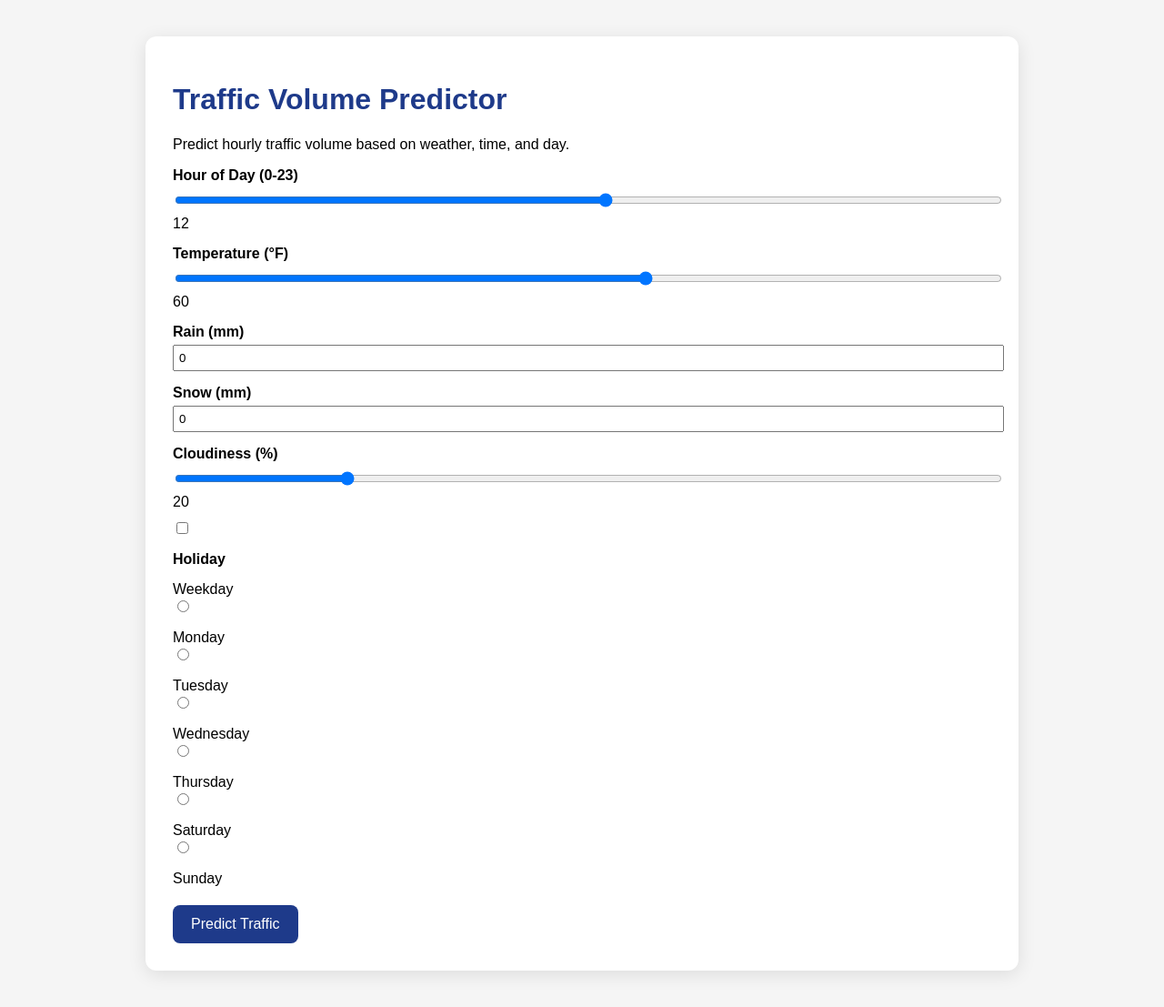
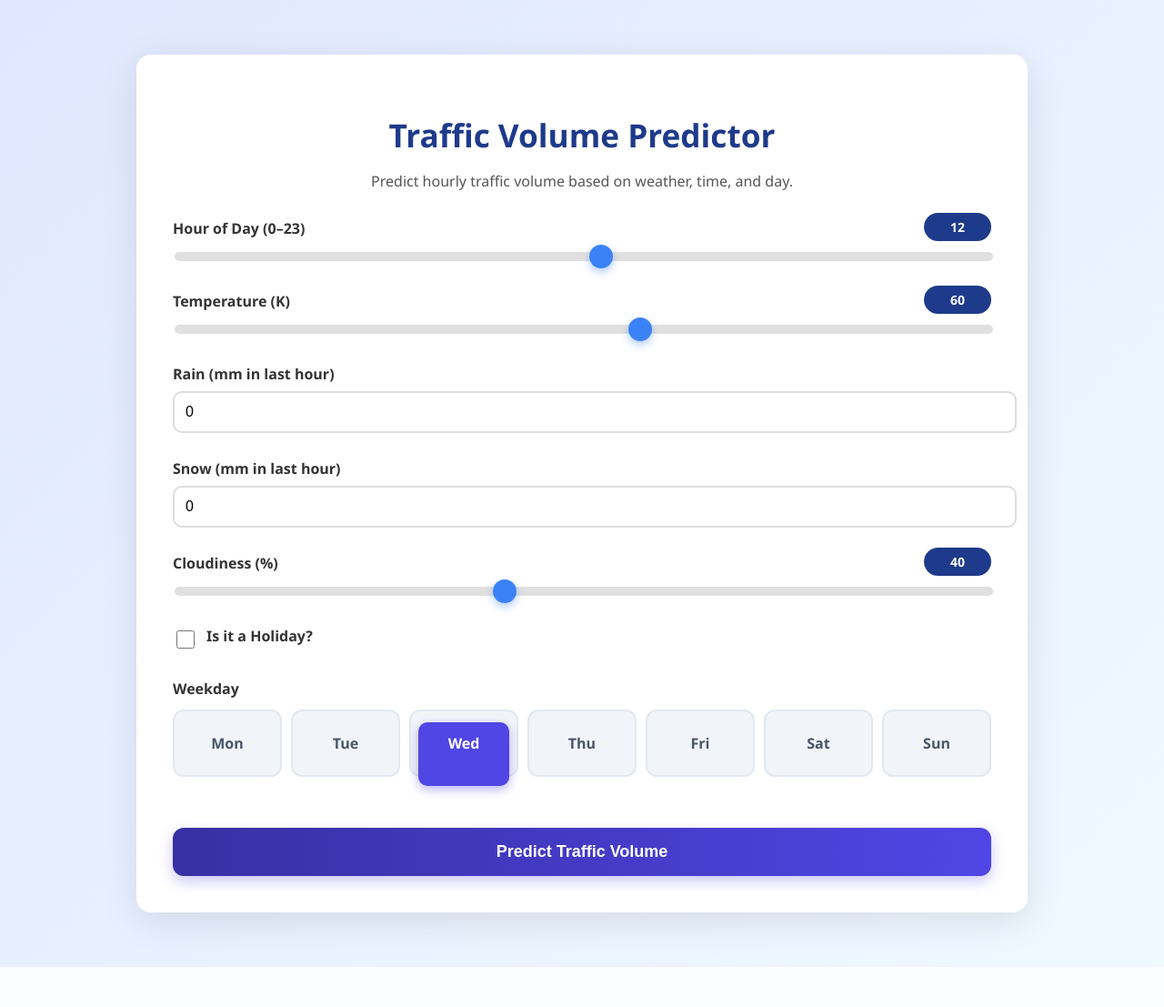
Before and after one commit to Guilhermertp/machine-learning-zoomcamp2025, a Flask app: page / in a window 1280 px wide. Shown: the whole page at 91% size. After the commit the page ends 1063 px from the top, so only its background shows below. Run offline with Flask 3, Linux system fonts and the light colour scheme; parts of the project's set-up code (start-up, migrations or seed data) failed here and were passed over.

Commit message:
Add files via upload

```diff
--- a/CapstoneProj/templates/index.html
+++ b/CapstoneProj/templates/index.html
@@ -6,61 +6,212 @@
   <title>Traffic Volume Predictor</title>
   <style>
     body {
-      font-family: Arial, sans-serif;
-      background: #f5f5f5;
+      font-family: 'Segoe UI', Arial, sans-serif;
+      background: linear-gradient(135deg, #e0e7ff 0%, #f0f9ff 100%);
       margin: 0;
-      padding: 0;
+      padding: 20px;
+      min-height: 100vh;
     }
     .container {
       max-width: 900px;
       margin: 40px auto;
-      background: #fff;
-      padding: 30px;
-      border-radius: 12px;
-      box-shadow: 0 4px 20px rgba(0,0,0,0.1);
+      background: white;
+      padding: 40px;
+      border-radius: 16px;
+      box-shadow: 0 10px 40px rgba(0, 0, 0, 0.1);
     }
     h1 {
+      text-align: center;
       color: #1e3a8a;
+      margin-bottom: 8px;
+      font-size: 2.2rem;
+    }
+    p {
+      text-align: center;
+      color: #555;
+      margin-bottom: 30px;
+    }
+
+    .form-group {
+      margin-bottom: 28px;
     }
     label {
       display: block;
-      margin-top: 15px;
-      font-weight: bold;
+      margin-bottom: 8px;
+      font-weight: 600;
+      color: #333;
     }
-    input[type="number"], input[type="range"] {
+
+    /* Slider Styling */
+    .slider-wrapper {
+      position: relative;
+    }
+    input[type="range"] {
       width: 100%;
-      padding: 5px;
-      margin-top: 5px;
+      height: 10px;
+      border-radius: 10px;
+      background: #e0e0e0;
+      outline: none;
+      -webkit-appearance: none;
     }
-    .checkbox-group, .weekday-group {
-      margin-top: 10px;
+    input[type="range"]::-webkit-slider-thumb {
+      -webkit-appearance: none;
+      width: 26px;
+      height: 26px;
+      background: #3b82f6;
+      border-radius: 50%;
+      cursor: pointer;
+      box-shadow: 0 4px 10px rgba(59, 130, 246, 0.4);
+      transition: transform 0.2s;
     }
-    .weekday-group label {
-      margin-right: 10px;
-      font-weight: normal;
+    input[type="range"]::-webkit-slider-thumb:hover {
+      transform: scale(1.15);
     }
-    button {
-      margin-top: 20px;
-      padding: 12px 20px;
+    input[type="range"]::-moz-range-thumb {
+      width: 26px;
+      height: 26px;
+      background: #3b82f6;
+      border-radius: 50%;
+      cursor: pointer;
+      border: none;
+      box-shadow: 0 4px 10px rgba(59, 130, 246, 0.4);
+    }
+
+    .slider-value {
+      position: absolute;
+      right: 0;
+      top: -36px;
       background: #1e3a8a;
       color: white;
-      border: none;
-      border-radius: 8px;
-      cursor: pointer;
+      padding: 6px 12px;
+      border-radius: 20px;
+      font-weight: bold;
+      font-size: 14px;
+      min-width: 50px;
+      text-align: center;
+    }
+
+    input[type="number"] {
+      width: 100%;
+      padding: 12px;
+      border: 2px solid #ddd;
+      border-radius: 10px;
+      font-size: 16px;
+      transition: border 0.3s;
+    }
+    input[type="number"]:focus {
+      border-color: #3b82f6;
+      outline: none;
+    }
+
+    /* Holiday Checkbox */
+    .checkbox-group {
+      display: flex;
+      align-items: center;
+      gap: 10px;
       font-size: 16px;
     }
+    .checkbox-group input[type="checkbox"] {
+      width: 20px;
+      height: 20px;
+      accent-color: #3b82f6;
+    }
+
+    /* Beautiful Weekday Selector */
+    .weekday-selector {
+      display: flex;
+      flex-wrap: wrap;
+      gap: 10px;
+      justify-content: center;
+      margin-top: 12px;
+    }
+    .weekday-btn {
+      flex: 1;
+      min-width: 90px;
+      padding: 12px 8px;
+      background: #f1f5f9;
+      border: 2px solid #e2e8f0;
+      border-radius: 12px;
+      text-align: center;
+      font-weight: 600;
+      color: #475569;
+      cursor: pointer;
+      transition: all 0.3s ease;
+    }
+    .weekday-btn:hover {
+      background: #e0e7ff;
+      border-color: #a5b4fc;
+      transform: translateY(-2px);
+    }
+    .weekday-btn input[type="radio"] {
+      display: none;
+    }
+    .weekday-btn input[type="radio"]:checked + span {
+      color: white;
+    }
+    .weekday-btn input[type="radio"]:checked ~ span {
+      background: #4f46e5;
+    }
+    .weekday-btn span {
+      display: block;
+      width: 100%;
+      height: 100%;
+      border-radius: 10px;
+      padding: 12px 0;
+      transition: all 0.3s;
+    }
+    .weekday-btn input[type="radio"]:checked + span {
+      background: #4f46e5;
+      color: white;
+      box-shadow: 0 4px 12px rgba(79, 70, 229, 0.4);
+    }
+
+    /* Button */
+    button {
+      width: 100%;
+      padding: 16px;
+      background: linear-gradient(to right, #3730a3, #4f46e5);
+      color: white;
+      border: none;
+      border-radius: 12px;
+      font-size: 18px;
+      font-weight: 600;
+      cursor: pointer;
+      margin-top: 20px;
+      transition: all 0.3s;
+      box-shadow: 0 6px 15px rgba(79, 70, 229, 0.3);
+    }
     button:hover {
-      background: #3749b0;
+      transform: translateY(-3px);
+      box-shadow: 0 10px 20px rgba(79, 70, 229, 0.4);
     }
+
+    /* Result */
     .result {
-      margin-top: 20px;
-      padding: 15px;
-      background: #fde2e2;
-      border: 1px solid #f5c2c7;
-      border-radius: 8px;
-      font-size: 18px;
+      margin-top: 30px;
+      padding: 20px;
+      background: linear-gradient(to right, #f0fdf4, #dcfce7);
+      border: 2px solid #86efac;
+      border-radius: 12px;
+      text-align: center;
+      font-size: 20px;
       font-weight: bold;
-      color: #b91c1c;
+      color: #166534;
+      display: none;
+      animation: fadeIn 0.6s ease;
+    }
+    @keyframes fadeIn {
+      from { opacity: 0; transform: translateY(10px); }
+      to { opacity: 1; transform: translateY(0); }
+    }
+
+    @media (max-width: 600px) {
+      .weekday-selector {
+        grid-template-columns: repeat(2, 1fr);
+      }
+      .weekday-btn {
+        min-width: auto;
+      }
     }
   </style>
 </head>
@@ -71,85 +222,113 @@
 
     <form id="predictForm">
       <!-- Hour -->
-      <label for="hour">Hour of Day (0-23)</label>
-      <input type="range" id="hour" name="hour" min="0" max="23" value="12">
-      <span id="hourVal">12</span>
+      <div class="form-group">
+        <label for="hour">Hour of Day (0–23)</label>
+        <div class="slider-wrapper">
+          <input type="range" id="hour" name="hour" min="0" max="23" value="12">
+          <div class="slider-value" id="hourVal">12</div>
+        </div>
+      </div>
 
       <!-- Temperature -->
-      <label for="temp">Temperature (°F)</label>
-      <input type="range" id="temp" name="temp" min="-20" max="120" value="60">
-      <span id="tempVal">60</span>
+      <div class="form-group">
+        <label for="temp">Temperature (K)</label>
+        <div class="slider-wrapper">
+          <input type="range" id="temp" name="temp" min="-20" max="120" value="60">
+          <div class="slider-value" id="tempVal">60</div>
+        </div>
+      </div>
 
       <!-- Rain -->
-      <label for="rain_1h">Rain (mm)</label>
-      <input type="number" id="rain_1h" name="rain_1h" min="0" max="50" value="0">
+      <div class="form-group">
+        <label for="rain_1h">Rain (mm in last hour)</label>
+        <input type="number" id="rain_1h" name="rain_1h" min="0" max="50" step="0.1" value="0">
+      </div>
 
       <!-- Snow -->
-      <label for="snow_1h">Snow (mm)</label>
-      <input type="number" id="snow_1h" name="snow_1h" min="0" max="10" value="0">
+      <div class="form-group">
+        <label for="snow_1h">Snow (mm in last hour)</label>
+        <input type="number" id="snow_1h" name="snow_1h" min="0" max="10" step="0.1" value="0">
+      </div>
 
       <!-- Clouds -->
-      <label for="clouds_all">Cloudiness (%)</label>
-      <input type="range" id="clouds_all" name="clouds_all" min="0" max="100" value="20">
-      <span id="cloudsVal">20</span>
+      <div class="form-group">
+        <label for="clouds_all">Cloudiness (%)</label>
+        <div class="slider-wrapper">
+          <input type="range" id="clouds_all" name="clouds_all" min="0" max="100" value="40">
+          <div class="slider-value" id="cloudsVal">40</div>
+        </div>
+      </div>
 
       <!-- Holiday -->
-      <div class="checkbox-group">
+      <div class="form-group checkbox-group">
         <input type="checkbox" id="is_holiday" name="is_holiday">
-        <label for="is_holiday">Holiday</label>
+        <label for="is_holiday">Is it a Holiday?</label>
       </div>
 
-      <!-- Weekdays -->
-      <div class="weekday-group">
+      <!-- Weekdays - Beautiful Pill Menu -->
+      <div class="form-group">
         <label>Weekday</label>
-        <input type="radio" id="Monday" name="weekday" value="Monday">
-        <label for="Monday">Monday</label>
-
-        <input type="radio" id="Tuesday" name="weekday" value="Tuesday">
-        <label for="Tuesday">Tuesday</label>
-
-        <input type="radio" id="Wednesday" name="weekday" value="Wednesday">
-        <label for="Wednesday">Wednesday</label>
-
-        <input type="radio" id="Thursday" name="weekday" value="Thursday">
-        <label for="Thursday">Thursday</label>
-
-        <input type="radio" id="Saturday" name="weekday" value="Saturday">
-        <label for="Saturday">Saturday</label>
-
-        <input type="radio" id="Sunday" name="weekday" value="Sunday">
-        <label for="Sunday">Sunday</label>
+        <div class="weekday-selector">
+          <label class="weekday-btn">
+            <input type="radio" name="weekday" value="Monday">
+            <span>Mon</span>
+          </label>
+          <label class="weekday-btn">
+            <input type="radio" name="weekday" value="Tuesday">
+            <span>Tue</span>
+          </label>
+          <label class="weekday-btn">
+            <input type="radio" name="weekday" value="Wednesday" checked>
+            <span>Wed</span>
+          </label>
+          <label class="weekday-btn">
+            <input type="radio" name="weekday" value="Thursday">
+            <span>Thu</span>
+          </label>
+          <label class="weekday-btn">
+            <input type="radio" name="weekday" value="Friday">
+            <span>Fri</span>
+          </label>
+          <label class="weekday-btn">
+            <input type="radio" name="weekday" value="Saturday">
+            <span>Sat</span>
+          </label>
+          <label class="weekday-btn">
+            <input type="radio" name="weekday" value="Sunday">
+            <span>Sun</span>
+          </label>
+        </div>
       </div>
 
-      <button type="submit">Predict Traffic</button>
+      <button type="submit">Predict Traffic Volume</button>
     </form>
 
-    <div id="result" class="result" style="display:none;"></div>
+    <div id="result" class="result"></div>
   </div>
 
   <script>
-    // Update slider display
-    const hourSlider = document.getElementById('hour');
-    const hourVal = document.getElementById('hourVal');
-    hourSlider.addEventListener('input', () => { hourVal.textContent = hourSlider.value; });
+    // Update slider values
+    function updateSlider(sliderId, valueId) {
+      const slider = document.getElementById(sliderId);
+      const valueDisplay = document.getElementById(valueId);
+      slider.addEventListener('input', () => {
+        valueDisplay.textContent = slider.value;
+      });
+    }
 
-    const tempSlider = document.getElementById('temp');
-    const tempVal = document.getElementById('tempVal');
-    tempSlider.addEventListener('input', () => { tempVal.textContent = tempSlider.value; });
+    updateSlider('hour', 'hourVal');
+    updateSlider('temp', 'tempVal');
+    updateSlider('clouds_all', 'cloudsVal');
 
-    const cloudsSlider = document.getElementById('clouds_all');
-    const cloudsVal = document.getElementById('cloudsVal');
-    cloudsSlider.addEventListener('input', () => { cloudsVal.textContent = cloudsSlider.value; });
-
-    // Handle form submission
+    // Form submission
     document.getElementById('predictForm').addEventListener('submit', async (e) => {
       e.preventDefault();
 
-      // Build input data
       const inputs = {
         temp: parseFloat(document.getElementById('temp').value),
-        rain_1h: parseFloat(document.getElementById('rain_1h').value),
-        snow_1h: parseFloat(document.getElementById('snow_1h').value),
+        rain_1h: parseFloat(document.getElementById('rain_1h').value) || 0,
+        snow_1h: parseFloat(document.getElementById('snow_1h').value) || 0,
         clouds_all: parseFloat(document.getElementById('clouds_all').value),
         hour: parseInt(document.getElementById('hour').value),
         is_holiday: document.getElementById('is_holiday').checked ? 1 : 0,
@@ -157,13 +336,14 @@
         weekday_Tuesday: 0,
         weekday_Wednesday: 0,
         weekday_Thursday: 0,
+        weekday_Friday: 0,
         weekday_Saturday: 0,
         weekday_Sunday: 0
       };
 
-      const weekday = document.querySelector('input[name="weekday"]:checked');
-      if (weekday) {
-        inputs[`weekday_${weekday.value}`] = 1;
+      const selectedWeekday = document.querySelector('input[name="weekday"]:checked');
+      if (selectedWeekday) {
+        inputs[`weekday_${selectedWeekday.value}`] = 1;
       }
 
       try {
@@ -176,10 +356,15 @@
         const data = await response.json();
         const resultDiv = document.getElementById('result');
         resultDiv.style.display = 'block';
-        resultDiv.textContent = `Predicted Traffic Volume: ${Math.round(data.prediction)} vehicles/hour`;
+        resultDiv.textContent = `Predicted Traffic Volume: ${Math.round(data.prediction).toLocaleString()} vehicles/hour`;
       } catch (err) {
         console.error(err);
-        alert('Error predicting traffic volume.');
+        const resultDiv = document.getElementById('result');
+        resultDiv.style.display = 'block';
+        resultDiv.style.background = '#fee2e2';
+        resultDiv.style.borderColor = '#fca5a5';
+        resultDiv.style.color = '#991b1b';
+        resultDiv.textContent = 'Error: Unable to get prediction. Please try again.';
       }
     });
   </script>
```
